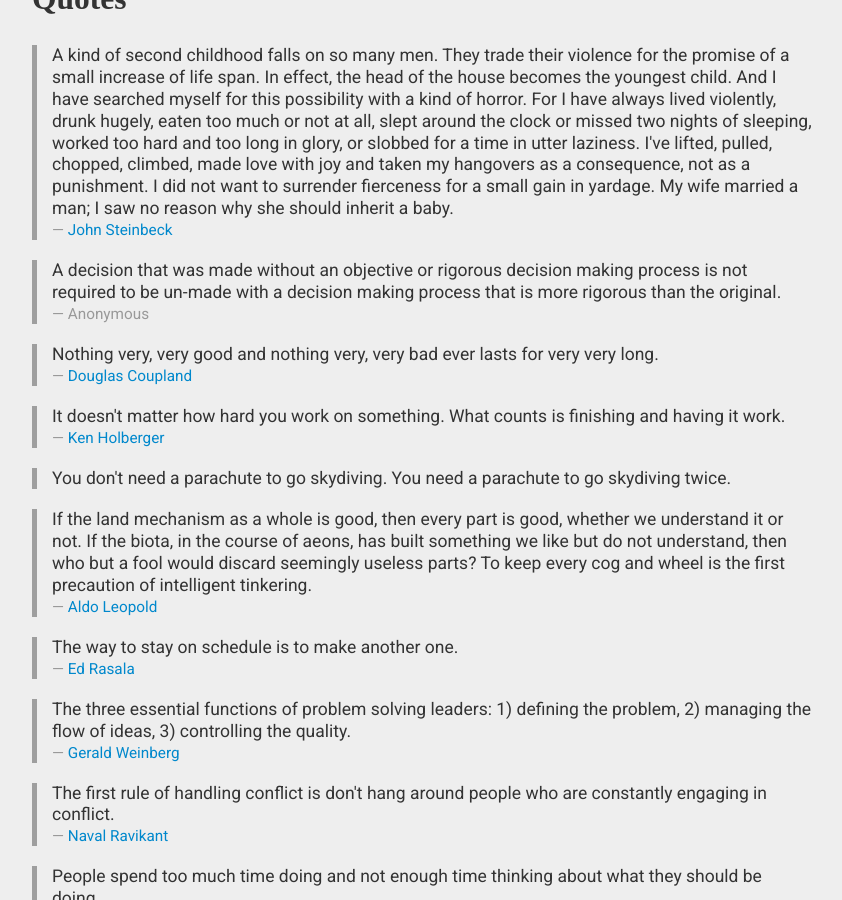
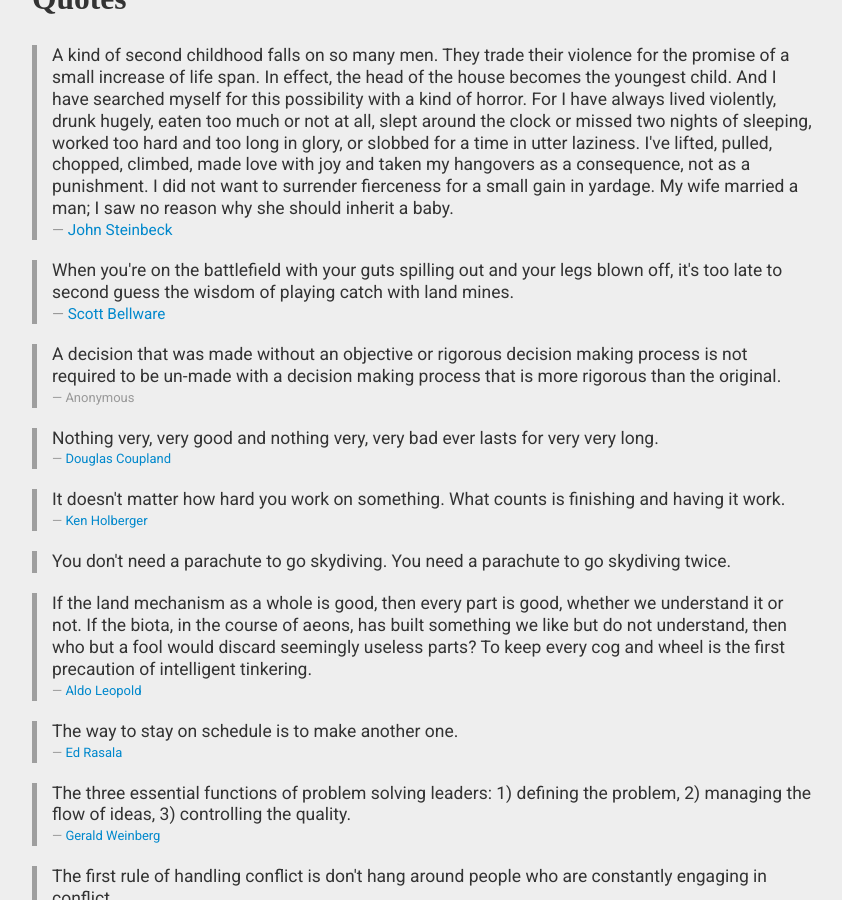
Before and after one commit to speric/speric.github.com, a Jekyll site: the page built from quotes.html, in a window 1280 px wide and 900 px high, scrolled down 359 px. Shown: the whole window, without its empty margins (218-1060 px from the left). Built offline with Jekyll 4.4.1, drawn with Linux system fonts in a browser that asks for light colours; some web fonts are replaced; comment, search, counter and statistics services are not loaded.

Commit message:
Bellware quote

```diff
--- a/quotes.html
+++ b/quotes.html
@@ -19,6 +19,14 @@
     yardage. My wife married a man; I saw no reason why she should inherit a baby.
   </p>
   <small><a href="https://www.amazon.com/Travels-Charley-Search-America-Steinbeck/dp/0140053204">John Steinbeck</a></small>
+</blockquote>
+
+<blockquote>
+  <p>
+    When you're on the battlefield with your guts spilling out and your legs blown off,
+    it's too late to second guess the wisdom of playing catch with land mines.
+  </p>
+  <small><a href="https://twitter.com/sbellware/status/1195069741255340034">Scott Bellware</a>
 </blockquote>
 
 <blockquote>
```
